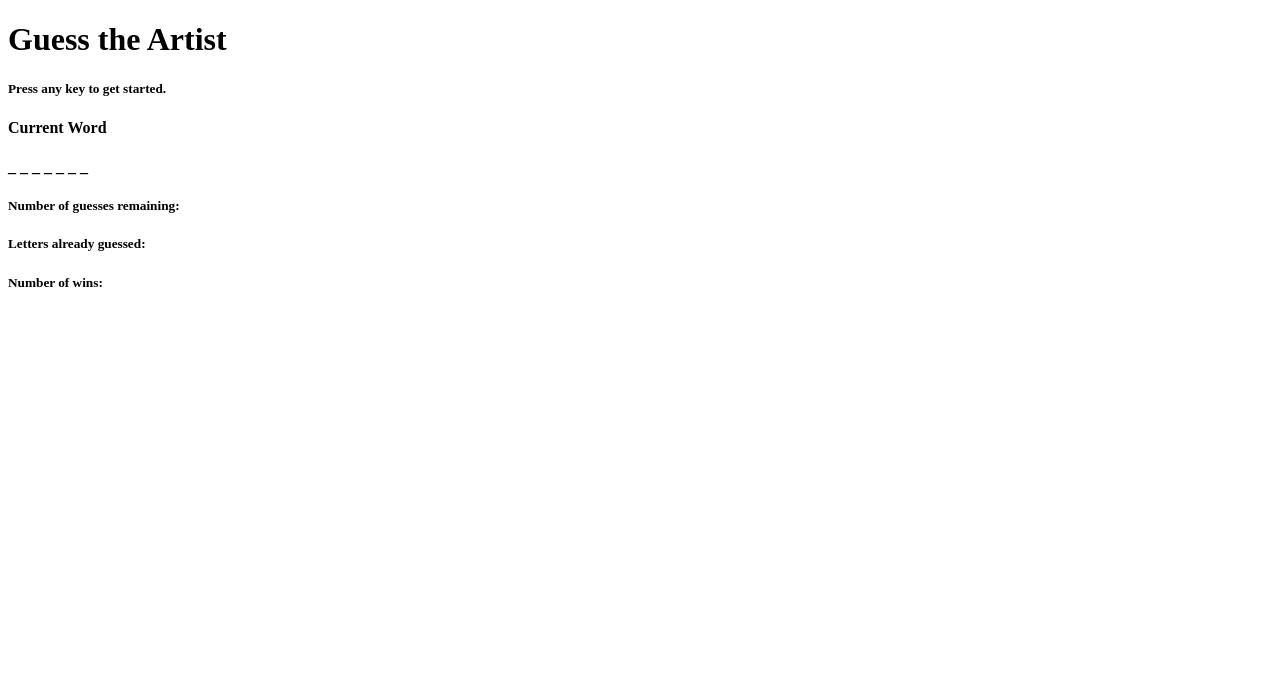
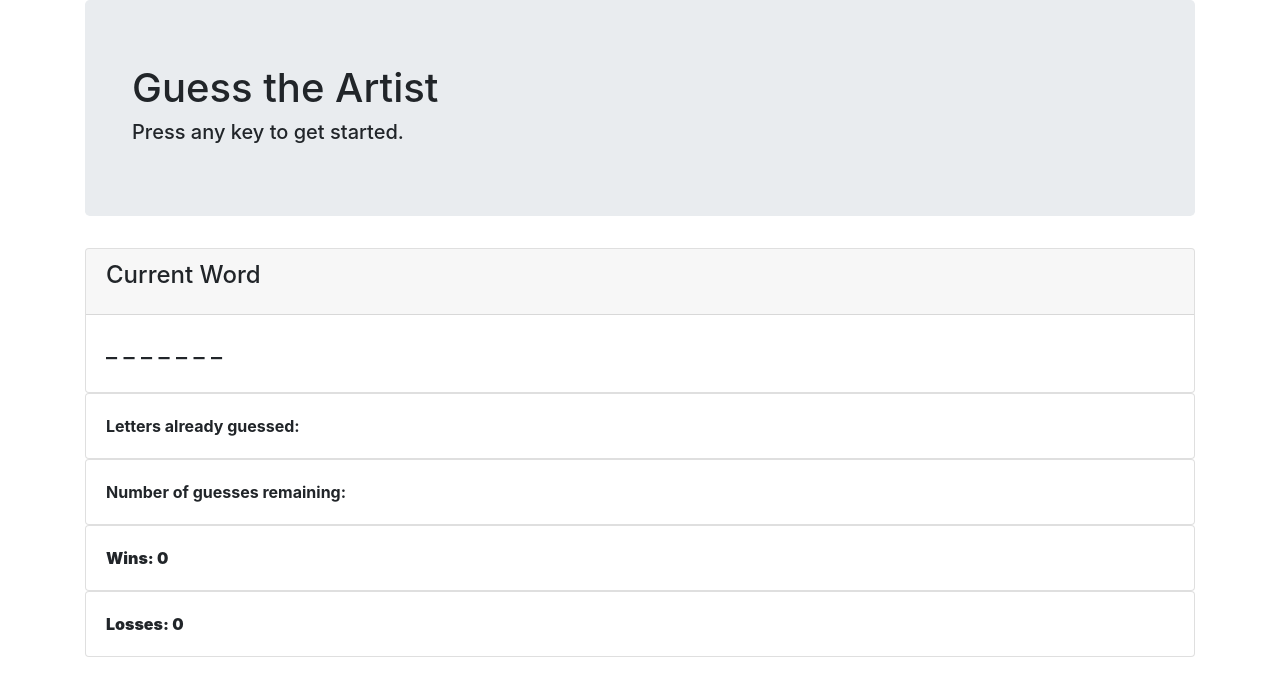
Before and after one commit to mollyclaire/Word-Guess-Game, a plain HTML site: page index.html in a window 1280 px wide. Drawn offline with nearby package versions, Linux system fonts and the light colour scheme.

Commit message:
Now the page appears a little more presentable with the addition of Bootstrap. I will style more later.

```diff
--- a/index.html
+++ b/index.html
@@ -4,24 +4,71 @@
     <meta charset="UTF-8">
     <meta name="viewport" content="width=device-width, initial-scale=1.0">
     <meta http-equiv="X-UA-Compatible" content="ie=edge">
+    <link rel="stylesheet" href="https://maxcdn.bootstrapcdn.com/bootstrap/4.0.0/css/bootstrap.min.css">
     <title>Art History Word Guess</title>
 </head>
 
 <body>
-    <div class="empty"></div>
-    <div>
-        <h1>Guess the Artist</h1>
+    <div class="container">
+        <!-- Title Section-->
+        <div class="jumbotron">
+            <div class="container">
+                <h1>Guess the Artist</h1>
+                <h5>Press any key to get started.</h5>
+            </div>
+        </div>
+        <!-- Counter Section -->
+        <div class="row">
+            <div class="col-lg-12">
+                <!-- This card holds the word to guess (both the blanks and the guessed word)-->
+                <div class="card">
+                    <div class="card-header">
+                        <div class="card-title">
+                            <h4>Current Word</h4>
+                        </div>
+                    </div>
+                    <div class="card-body">
+                        <!-- This section is what we'll be replacing with letters as the user guesses.
+                        We'll be referencing the id 'word-blanks' in the JavaScript file.-->
+                        <h4 id="word-blanks">_ _ _ _ _ _ _</h4>
+                    </div>
+                </div>
+
+                <!-- This card holds the incorrectly guessed letters -->
+                <div class="card">
+                        <div class="card-body">
+                          <!-- We'll reference the id 'wrong-guesses' in the JavaScript file. -->
+                          <strong>Letters already guessed: </strong> <span id="wrong-guesses"></span>
+                        </div>
+                </div>
+
+                <div class="card">
+                    <div class="card-body">
+                        <!-- We'll reference the id 'guesses-left' in the JavaScript file. -->
+                        <strong>Number of guesses remaining: <span id="guesses-left"></span><strong>
+                    </div>
+                </div>
+
+                <!-- This card holds the number of wins. -->
+                <div class="card">
+                    <div class="card-body">
+                        <!-- We'll reference the id 'win-counter' in the JavaScript file. -->
+                        <strong>Wins: </strong> <span id="win-counter">0</span>
+                    </div>
+                </div>
+
+                 <!-- This card holds the number of losses. -->
+                 <div class="card">
+                        <div class="card-body">
+                            <!-- We'll reference the id 'loss-counter' in the JavaScript file. -->
+                            <strong>Losses: </strong> <span id="loss-counter">0</span>
+                        </div>
+                    </div>
+
+
+            </div>
+        </div>
     </div>
-
-    <section>
-        <h5>Press any key to get started.</h5>
-        <h4>Current Word</h4>
-        <h4>_ _ _ _ _ _ _</h4>
-        <h5>Number of guesses remaining: <span id="numbersGuessedText"></span></h5>
-        <h5>Letters already guessed: <span id="lettersGuessedText"></span> </h5>
-        <h5>Number of wins: <span id="winsText"></span></h5>
-
-    </section>
 
 <script type="text/javascript" src="assets/javascript/game.js"></script>
 </body>
```
